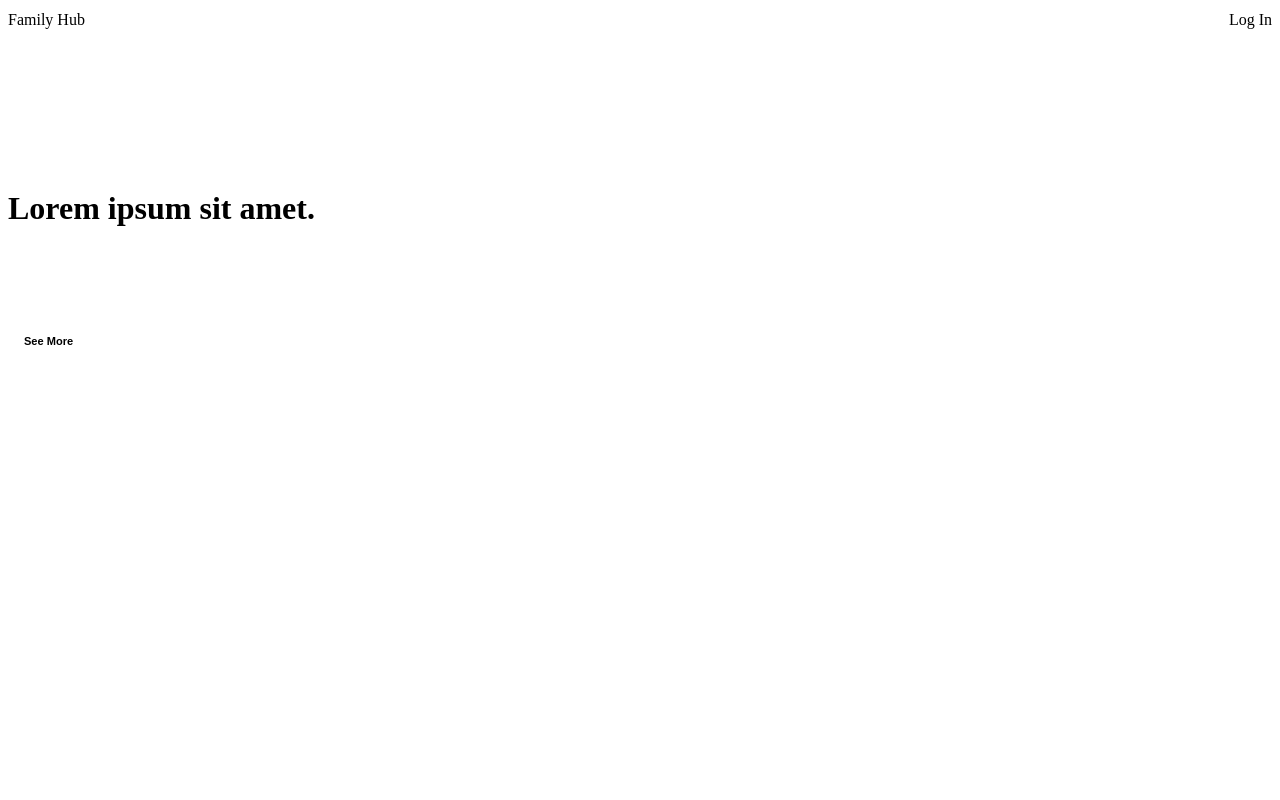
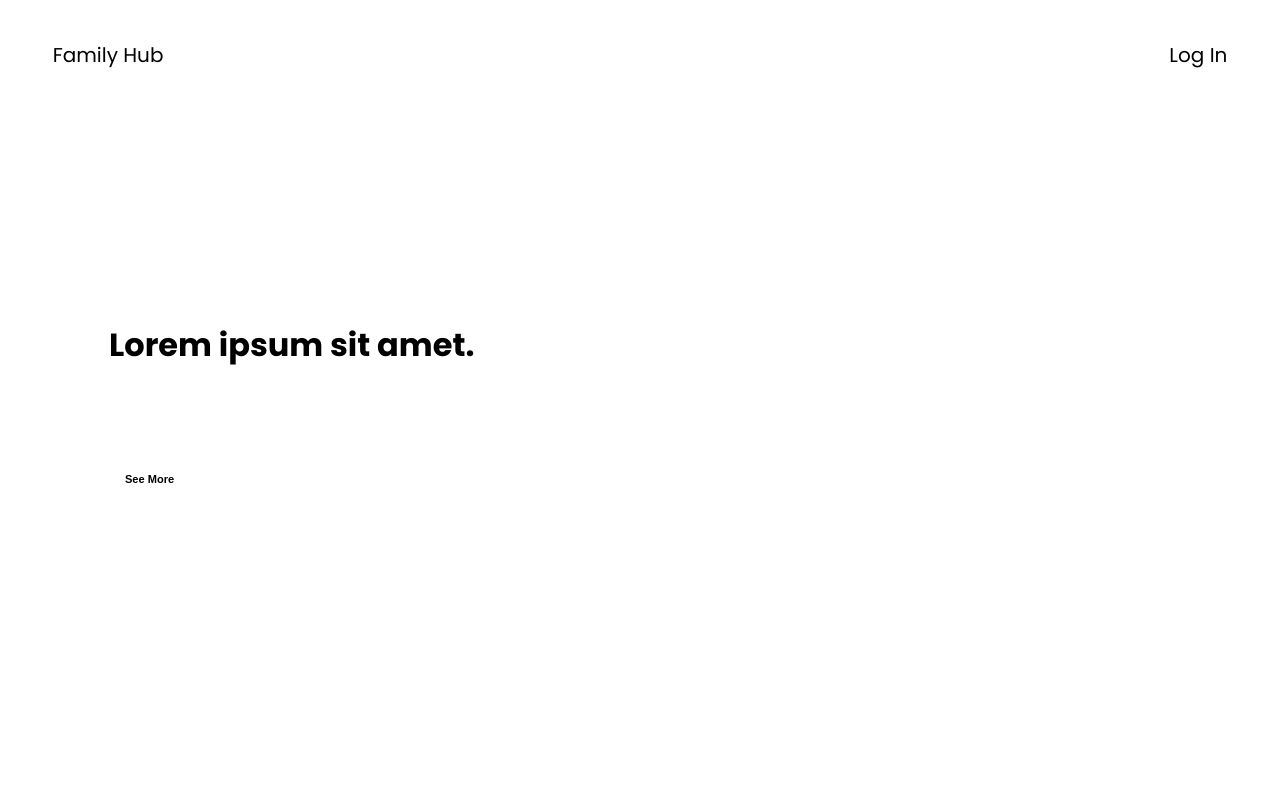
Before and after one commit to etainad008/family-hub, a SvelteKit app in the folder webapp/: page / in a window 1280 px wide. Shown: the top 800 px of the page. Built offline with nearby package versions, Linux system fonts and the light colour scheme; no server answers.

Commit message:
Changed Theme

```diff
--- a/webapp/src/index.css
+++ b/webapp/src/index.css
@@ -29,7 +29,41 @@
 	--accent: #86aca9;
 } */
 
-body {
+/* :root[data-theme="light"] {
+	--text: #0b1108;
+	--background: #edf5ea;
+	--primary: #78b762;
+	--secondary: #e1efdc;
+	--accent: #69af50;
+  }
+  :root[data-theme="dark"] {
+	--text: #f1f7ee;
+	--background: #0d150a;
+	--primary: #5f9d48;
+	--secondary: #152310;
+	--accent: #69af50;
+  } */
+
+
+  :root[data-theme="light"] {
+	--text: #070a13;
+	--background: #fbfcfe;
+	--primary: #243d6a;
+	--secondary: #c2d0ea;
+	--accent: #395ca7;
+	--grey: #717171;
+  }
+  :root[data-theme="dark"] {
+	--text: #eceff8;
+	--background: #010204;
+	--primary: #95addb;
+	--secondary: #15233d;
+	--accent: #587bc6;
+	--grey: #717171;
+  }
+
+
+:root {
 	font-family: 'Poppins', sans-serif;
 	--font-scale: 1.333;
 
@@ -40,6 +74,13 @@ body {
 	--h3: calc(var(--h4) * var(--font-scale));
 	--h2: calc(var(--h3) * var(--font-scale));
 	--h1: calc(var(--h2) * var(--font-scale));
+
+	--fs-400: 1.25em;
+	--fs-500: calc(var(--fs-400) * var(--font-scale));
+	--fs-600: calc(var(--fs-500) * var(--font-scale));
+	--fs-700: calc(var(--fs-600) * var(--font-scale));
+	--fs-800: calc(var(--fs-700) * var(--font-scale));
+	--fs-900: calc(var(--fs-800) * var(--font-scale));
 
 	/* padding */
 	--padding-100: calc(var(--padding-200) / var(--font-scale));
@@ -58,32 +99,32 @@ body {
 }
 
 p {
-	font-size: var(--p);
+	font-size: var(--fs-400);
 	line-height: 1.5rem;
 }
 
 h1 {
-	font-size: var(--h1);
+	font-size: var(--fs-900);
 	font-weight: 900;
 }
 
 h2 {
-	font-size: var(--h2);
+	font-size: var(--fs-800);
 	font-weight: 800;
 }
 
 h3 {
-	font-size: var(--h3);
+	font-size: var(--fs-700);
 	font-weight: 700;
 }
 
 h4 {
-	font-size: var(--h4);
+	font-size: var(--fs-600);
 	font-weight: 600;
 }
 
 h5 {
-	font-size: var(--h5);
+	font-size: var(--fs-500);
 	font-weight: 500;
 }
 
--- a/webapp/src/routes/+layout.svelte
+++ b/webapp/src/routes/+layout.svelte
@@ -83,6 +83,7 @@
 	.nav__link {
 		text-decoration: none;
 		color: var(--text);
+		padding: var(--padding-100);
 	}
 
 	.nav__logo {
--- a/webapp/src/routes/+page.svelte
+++ b/webapp/src/routes/+page.svelte
@@ -67,10 +67,10 @@
 		<h5>Set Events</h5>
 		<p>Create events for the whole family</p>
 	</article>
-	<!-- more -->
+	<!-- status -->
 	<article class="card">
 		<svg xmlns="http://www.w3.org/2000/svg" vieswBox="0 0 205 160" fill="none">
-			<path
+			<paths
 				d="M64.7 89.3559C87.0675 89.3559 105.2 71.1438 105.2 48.678C105.2 26.2121 87.0675 8 64.7 8C42.3325 8 24.2 26.2121 24.2 48.678C24.2 71.1438 42.3325 89.3559 64.7 89.3559ZM64.7 89.3559C8 89.3559 8 136.542 8 152H121.4C121.4 136.542 121.4 89.3559 64.7 89.3559ZM154.475 105.017C171.251 105.017 184.85 91.3578 184.85 74.5085C184.85 57.6591 171.251 44 154.475 44C137.699 44 124.1 57.6591 124.1 74.5085C124.1 91.3578 137.699 105.017 154.475 105.017ZM154.475 105.017C197 105.017 197 140.407 197 152H122.345M154.475 105.017C134.82 105.017 124.25 112.577 118.565 121.853"
 				stroke-linecap="round"
 				stroke-linejoin="round"
```
Also changed, not shown: webapp/src/routes/login/+page.svelte (line endings or trailing spaces).
